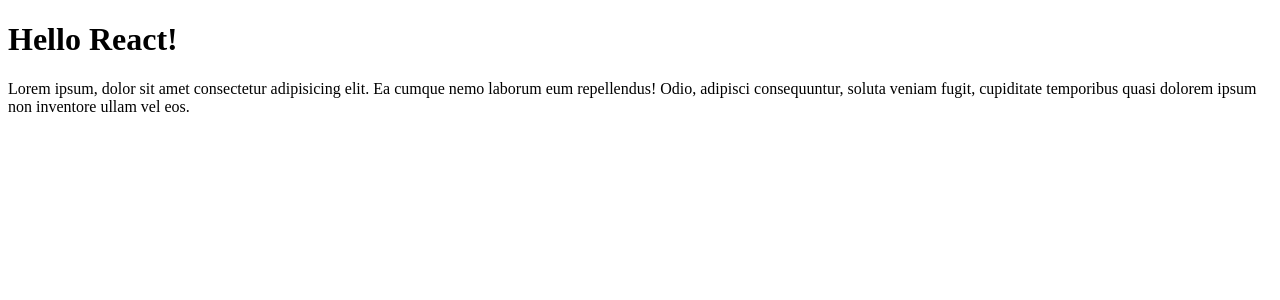
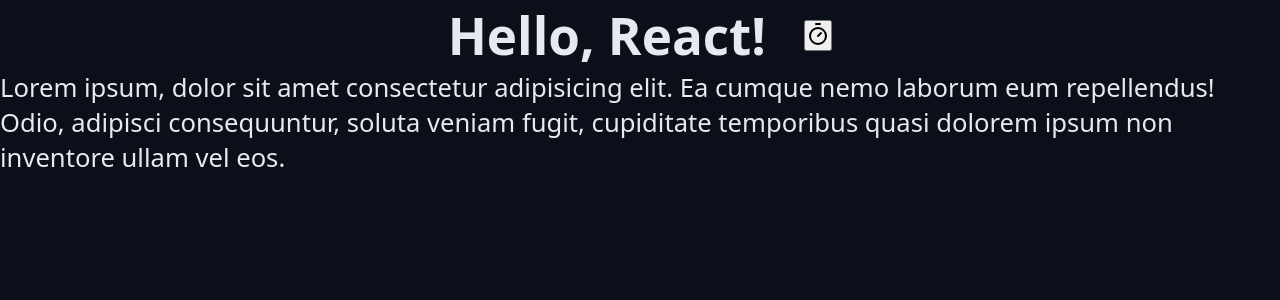
Before and after one commit to Anderson-Battisti/ChronosPomodoroApp, a React (Vite) app: page / in a window 1280 px wide. Shown: the top 300 px of the page. Built offline with nearby package versions, Linux system fonts and the light colour scheme.

Commit message:
Heading component created and added some global css configurations to the project

```diff
--- a/package.json
+++ b/package.json
@@ -10,6 +10,7 @@
     "preview": "vite preview"
   },
   "dependencies": {
+    "lucide-react": "^1.14.0",
     "react": "^19.2.5",
     "react-dom": "^19.2.5"
   },
--- a/src/App.tsx
+++ b/src/App.tsx
@@ -1,8 +1,18 @@
+import { Heading } from './components/Heading';
+import './styles/global.css';
+import './styles/theme.css';
+import { TimerIcon } from 'lucide-react';
+
 export function App()
 {
     return (
         <div>
-            <h1>Hello React!</h1>
+            <Heading>
+                Hello, React!
+                <button>
+                    <TimerIcon />
+                </button>
+            </Heading>
             <p>
                 Lorem ipsum, dolor sit amet consectetur adipisicing elit. Ea cumque nemo laborum eum repellendus! Odio, adipisci consequuntur, soluta veniam fugit, cupiditate temporibus quasi dolorem ipsum non inventore ullam vel eos.
             </p>
--- /dev/null
+++ b/src/components/Heading.module.css
@@ -0,0 +1,7 @@
+.heading
+{
+  display: flex;
+  align-items: center;
+  justify-content: center;
+  gap: 2.4rem;
+}
--- /dev/null
+++ b/src/components/Heading.tsx
@@ -0,0 +1,11 @@
+import styles from './Heading.module.css';
+
+type HeadingProps =
+{
+    children: React.ReactNode;
+}
+
+export function Heading( { children }: HeadingProps )
+{
+    return <h1 className={ styles.heading }>{ children }</h1>
+}
--- /dev/null
+++ b/src/styles/global.css
@@ -0,0 +1,13 @@
+* {
+  margin: 0;
+  padding: 0;
+  box-sizing: border-box;
+}
+
+body
+{
+  font-family: system-ui, -apple-system, BlinkMacSystemFont, 'Segoe UI', Roboto, Oxygen, Ubuntu, Cantarell, 'Open Sans', 'Helvetica Neue', sans-serif;
+  font-size: 1.6rem; /* 16px */
+  background: var( --gray-900 );
+  color: var( --text-default );
+}
--- /dev/null
+++ b/src/styles/theme.css
@@ -0,0 +1,39 @@
+:root
+{
+  --primary: pink;
+  --gray-100: #e6e9f0;
+  --gray-200: #cdd3e1;
+  --gray-300: #aab3cc;
+  --gray-400: #555f7d;
+  --gray-500: #454f6a;
+  --gray-600: #363d56;
+  --gray-700: #272f43;
+  --gray-800: #181f2e;
+  --gray-900: #0a0f1a;
+
+  --primary-light: #4de7b7;
+  --primary: #0da170;
+  --primary-dark: #065f46;
+
+  --link-color: #10b981;
+  --link-hover: #0b8a60;
+
+  --success: #22c55e;
+  --warning: #eab308;
+  --error: #991b1b;
+  --info: #0ea5e9;
+
+  --text-over-primary: #0a0f1a;
+  --text-over-primary-dark: #e6e9f0;
+  --text-over-primary-light: #0a0f1a;
+  --text-over-success: #0a0f1a;
+  --text-over-warning: #0a0f1a;
+  --text-over-error: #e6e9f0;
+  --text-over-info: #0a0f1a;
+
+  --text-default: #e6e9f0;
+  --text-muted: #aab3cc;
+
+  --disabled: #555f7d;
+  --text-disabled: #aab3cc;
+}
```
Also changed, not shown: 1 other file (tests, documents, lock files or other folders).
